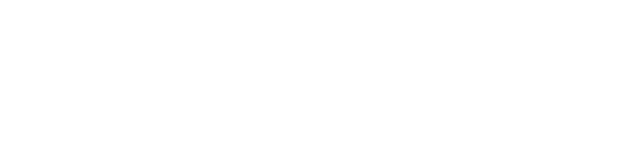
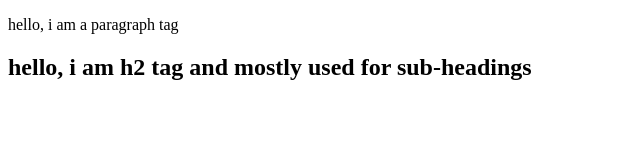
Before and after one commit to syedkamranshah/git-reset, a plain HTML site: page index.html in a window 1280 px wide. Shown: the whole page, without its empty margins (0-640 px from the left). Drawn offline with Linux system fonts and the light colour scheme.

Commit message:
second commit to index file on master branch

```diff
--- a/index.html
+++ b/index.html
@@ -9,6 +9,10 @@
 </head>
 
 <body>
+    <div>
+        <p>hello, i am a paragraph tag</p>
+        <h2>hello, i am h2 tag and mostly used for sub-headings</h2>
+    </div>
 
 </body>
 
```
